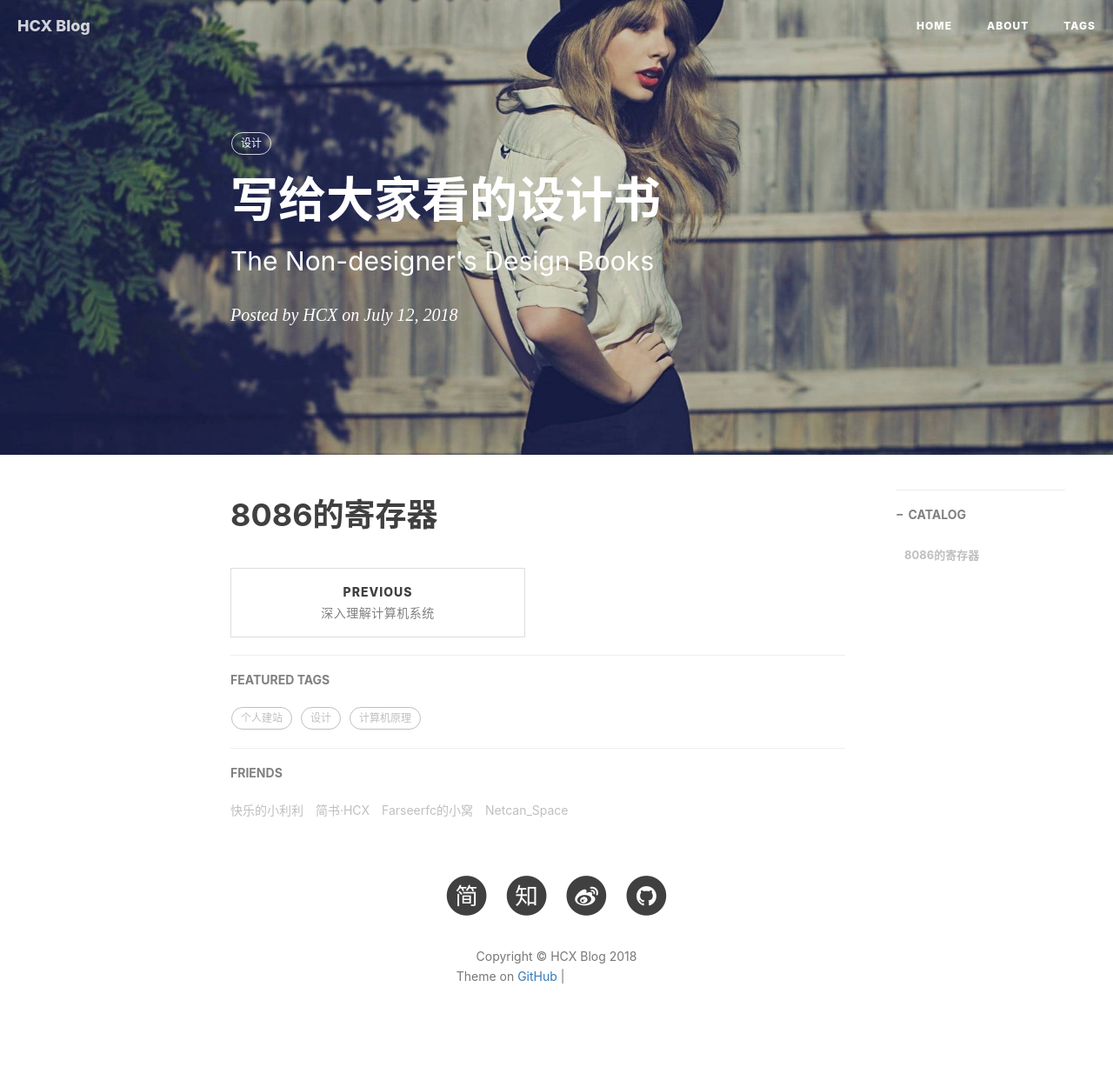
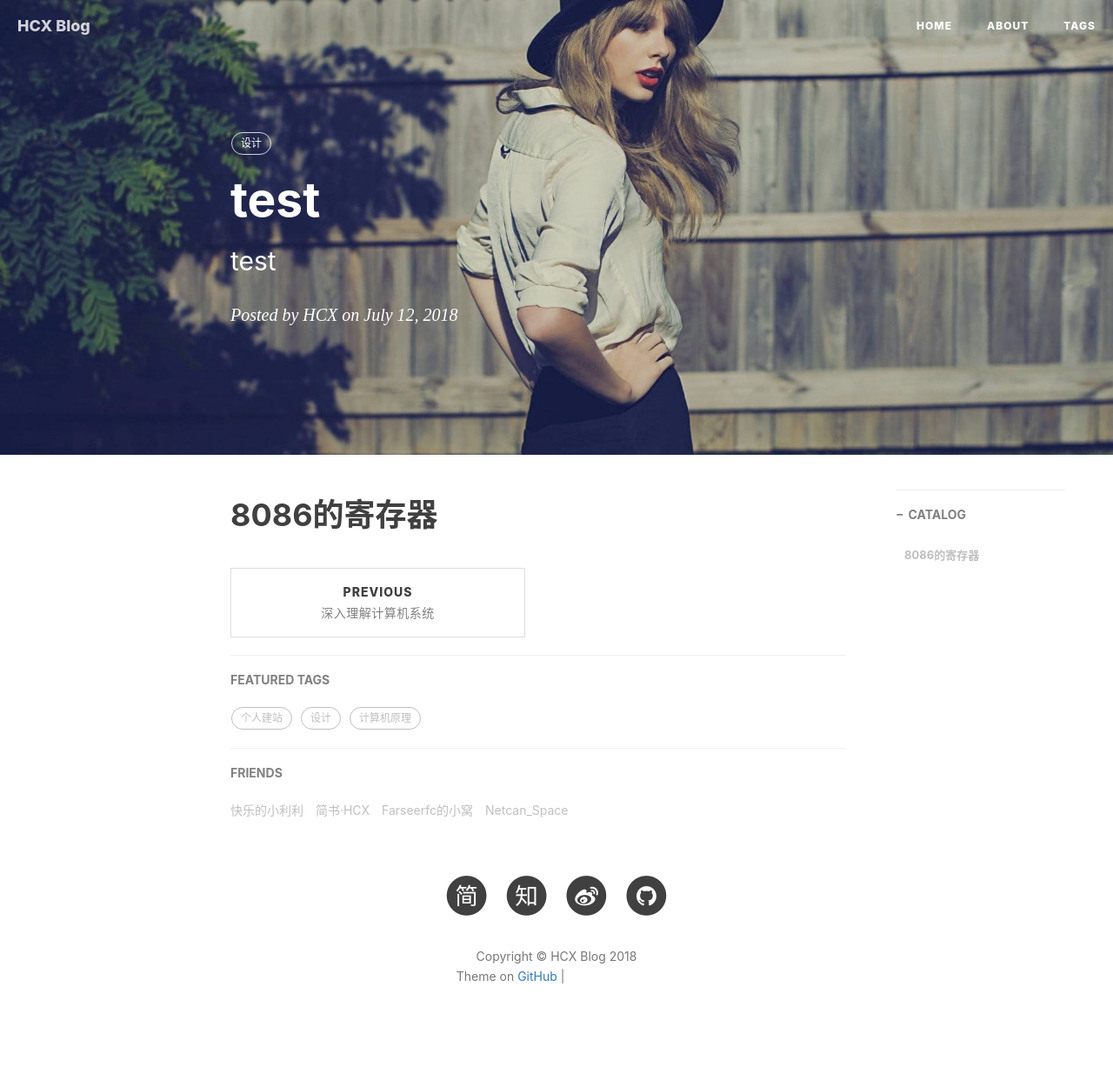
Before and after one commit to hechenxi/hechenxi.github.io, a Jekyll site: the page built from _posts/2018-07-12-8086.md, in a window 1280 px wide. Shown: the whole page at 87% size. Built offline with Jekyll 4.4.1, drawn with Linux system fonts in a browser that asks for light colours; nearby versions of some CDN libraries; comment, search, counter and statistics services are not loaded; grey boxes are pictures that could not be loaded.

Commit message:
20180712-test04

```diff
--- a/_posts/2018-07-12-8086.md
+++ b/_posts/2018-07-12-8086.md
@@ -1,7 +1,7 @@
 ---
 layout:     post
-title:      写给大家看的设计书
-subtitle:   The Non-designer's Design Books
+title:      test
+subtitle:   test
 date:       2018-07-12
 author:     HCX
 header-img: img/post-bg-swift.jpg
```
